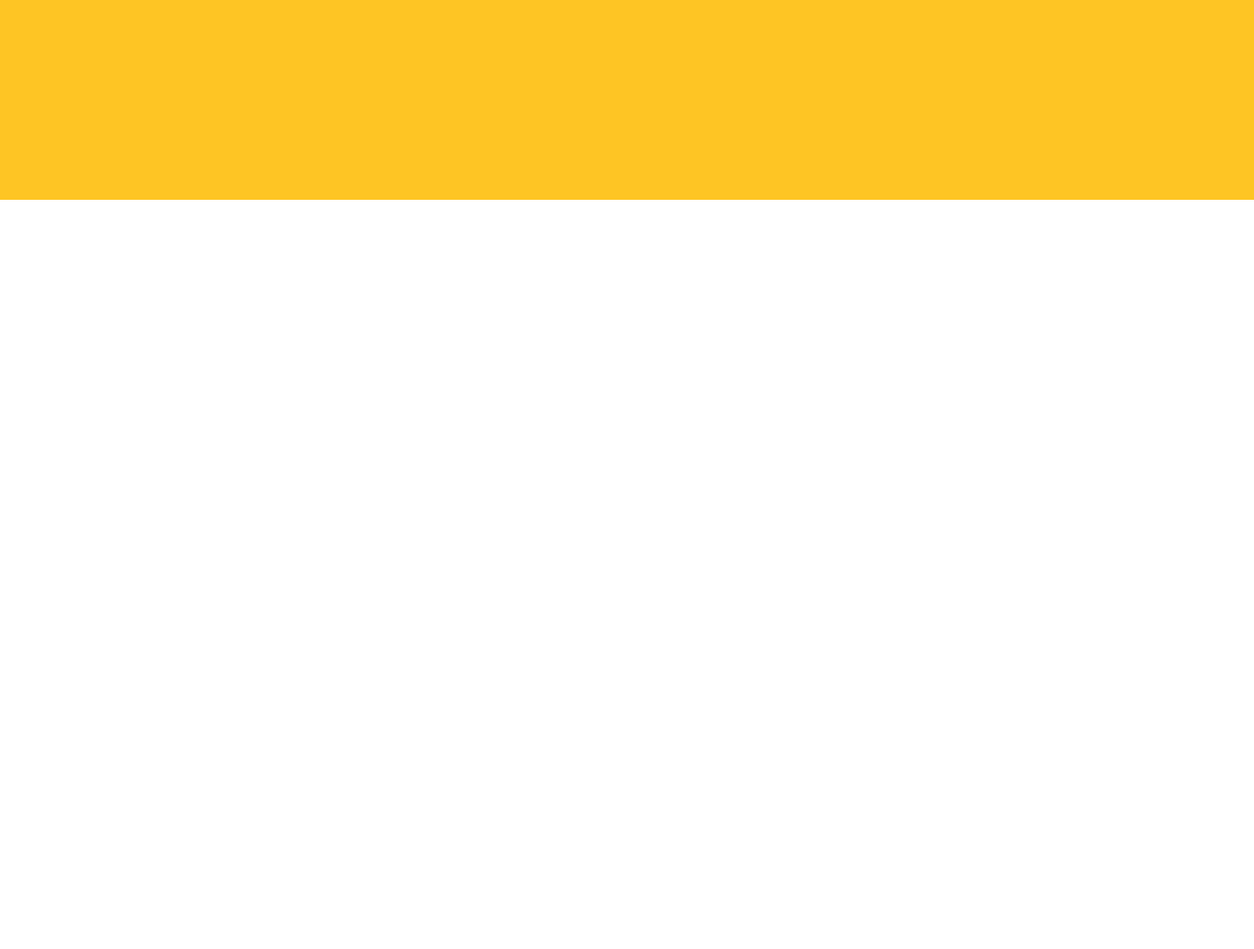
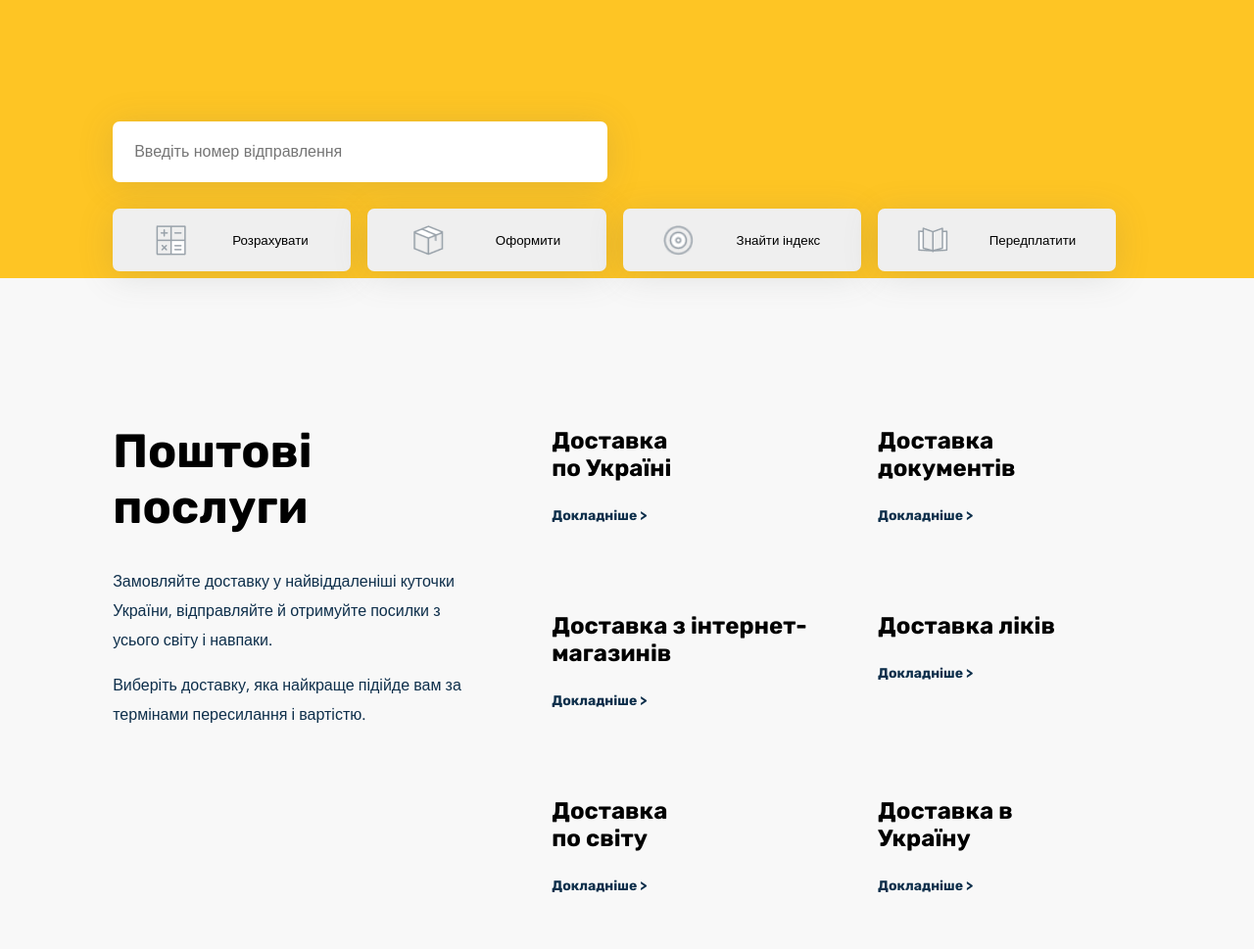
Before and after one commit to Menxy/ukrpost, a website built with Parcel: page index.html in a window 1280 px wide. Shown: the part 480-1449 px from the top of the page at 98% size. Before the commit the page ends 800 px from the top, so only its background shows below. Built offline with nearby package versions, Linux system fonts and the light colour scheme.

Commit message:
ukrpost 2

```diff
--- a/css/style.css
+++ b/css/style.css
@@ -1,4 +1,5 @@
 @import url('https://fonts.googleapis.com/css2?family=Rubik:wght@400;700&display=swap');
+@import url('https://fonts.googleapis.com/css2?family=Open+Sans&family=Rubik:wght@400;700&display=swap');
 body {
   margin: 0;
   width: 100vw;
@@ -24,7 +25,7 @@ header img {
   color: #4e90d3;
 }
 .prepay {
-  min-height: 65vh;
+  min-height: 75vh;
   background-color: #FEC524;
   padding: 0 9vw;
 }
@@ -39,3 +40,80 @@ header img {
   color: #0E2F4B;
   font-size: 16px;
 }
+.services-container {
+  height: 120vh;
+  background-color: #F8F8F8;
+}
+.services {
+  padding: 9vw;
+  display: flex;
+  position: relative;
+}
+.service-active {
+  width: 30vw;
+  flex-shrink: 0;
+}
+.services h1 {
+  font-size: 48px;
+}
+.service-active p {
+  color: #0E2F4B;
+  font-family: 'Open Sans', sans-serif;
+  line-height: 30px;
+  font-size: 16px;
+}
+.service-list {
+  display: flex;
+  flex-wrap: wrap;
+  height: 60%;
+}
+.service-item {
+  padding: 1vw 0 4vw 5vw;
+  width: 21vw;
+}
+.service-item h3 {
+  font-size: 24px;
+}
+.service-item a {
+  font-size: 14px;
+  font-weight: 700;
+  text-decoration: none;
+  color: #0E2F4B;
+  line-height: 20px;
+}
+.service-item a:hover {
+  color: #5f869f;
+}
+.delivery-form {
+  position: absolute;
+  top: -20vh;
+}
+.delivery-form input {
+  display: block;
+  width: 36vw;
+  color: #757575;
+  font-size: 16px;
+  border-radius: 7px;
+  border: none;
+  padding: 22px;
+  box-shadow: 0px 3px 35px 0px #5F62662B;
+}
+.buttons {
+  display: flex;
+  justify-content: space-between;
+  width: 80vw;
+}
+.delivery-form button {
+  width: 19vw;
+  display: flex;
+  align-items: center;
+  justify-content: space-around;
+  border-radius: 7px;
+  border: none;
+  padding: 11px 20px;
+  box-shadow: 0px 5px 35px 0px #5F62662B;
+  margin-top: 27px;
+}
+.delivery-form button:hover {
+  box-shadow: 0px 10px 55px 0px rgba(41, 42, 44, 0.17);
+}
--- a/index.html
+++ b/index.html
@@ -29,5 +29,62 @@
   <h1>Оформлюйте передплату!</h1>
   <p>Досхочу вибирайте й призи вигравайте</p>
 </div>
+<div class="services-container">
+  <div class="services">
+    <div class="service-active">
+      <h1>Поштові послуги</h1>
+      <p>Замовляйте доставку у найвіддаленіші куточки України, відправляйте й отримуйте посилки з усього світу і навпаки.</p>
+      <p>Виберіть доставку, яка найкраще підійде вам за термінами пересилання і вартістю.</p>
+    </div>
+    <div class="service-list">
+      <div class="service-item">
+        <h3>Доставка <br>по Україні</h3>
+        <a href="#">Докладніше ></a>
+      </div>
+      <div class="service-item">
+        <h3>Доставка <br>документів</h3>
+        <a href="#">Докладніше ></a>
+      </div>
+      <div class="service-item">
+        <h3>Доставка з інтернет-<br>магазинів</h3>
+        <a href="#">Докладніше ></a>
+      </div>
+      <div class="service-item">
+        <h3>Доставка ліків</h3>
+        <a href="#">Докладніше ></a>
+      </div>
+      <div class="service-item">
+        <h3>Доставка<br>по світу</h3>
+        <a href="#">Докладніше ></a>
+      </div>
+      <div class="service-item">
+        <h3>Доставка в<br> Україну</h3>
+        <a href="#">Докладніше ></a>
+      </div>
+    </div>
+    <form class="delivery-form" action="get">
+      <input type="text" placeholder="Введіть номер відправлення">
+      <div class="buttons">
+        <button class="delivery-button">
+          <img src="img/count.png" height="31" width="31" alt="#"/>
+          <p>Розрахувати</p>
+        </button>
+        <button class="delivery-button">
+          <img src="img/order.png" height="31" width="31" alt="#"/>
+          <p>Оформити</p>
+        </button>
+        <button class="delivery-button">
+          <img src="img/index.png" height="31" width="31" alt="#"/>
+          <p>Знайти індекс</p>
+        </button>
+        <button class="delivery-button">
+          <img src="img/prepay.png" height="31" width="31" alt="#"/>
+          <p>Передплатити</p>
+        </button>
+      </div>
+
+    </form>
+  </div>
+</div>
 </body>
 </html>
```
Also changed, not shown: img/count.png (added), img/index.png (added), img/order.png (added), img/prepay.png (added).
